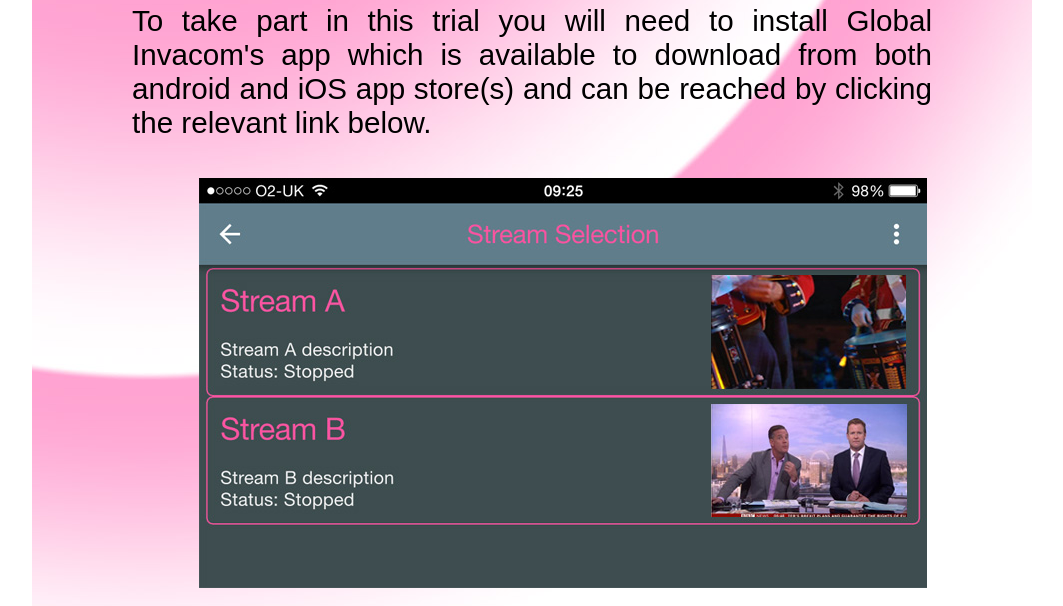
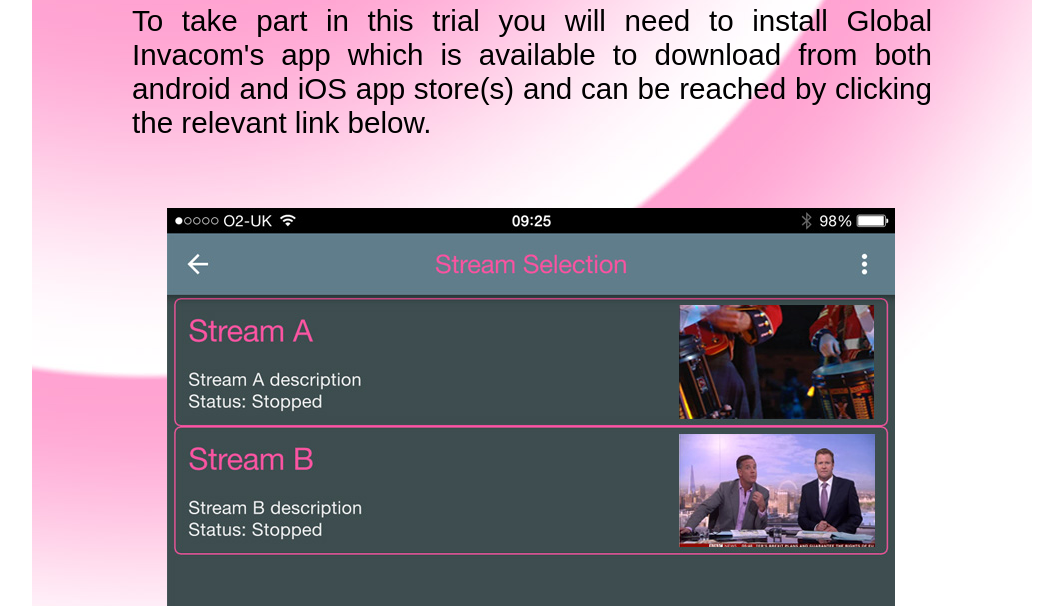
Before and after one commit to JohnB33/Captive-portal-webpage, a plain HTML site: page index.html in a window 1280 px wide. Shown: the part 508-1114 px from the top of the page, without its empty margins (108-1171 px from the left). Drawn offline with Linux system fonts and the light colour scheme.

Commit message:
fixed error in app placement2

```diff
--- a/css/white_styles.css
+++ b/css/white_styles.css
@@ -62,7 +62,7 @@ body {
 #app
 {
     position: relative;
-    padding-top: 50px;
-    padding-left: 167px;
+    padding-top: 80px;
+    padding-left: 135px;
     padding-bottom: 20px;
 }
```
Also changed, not shown: index.html (+0 -2 lines).
